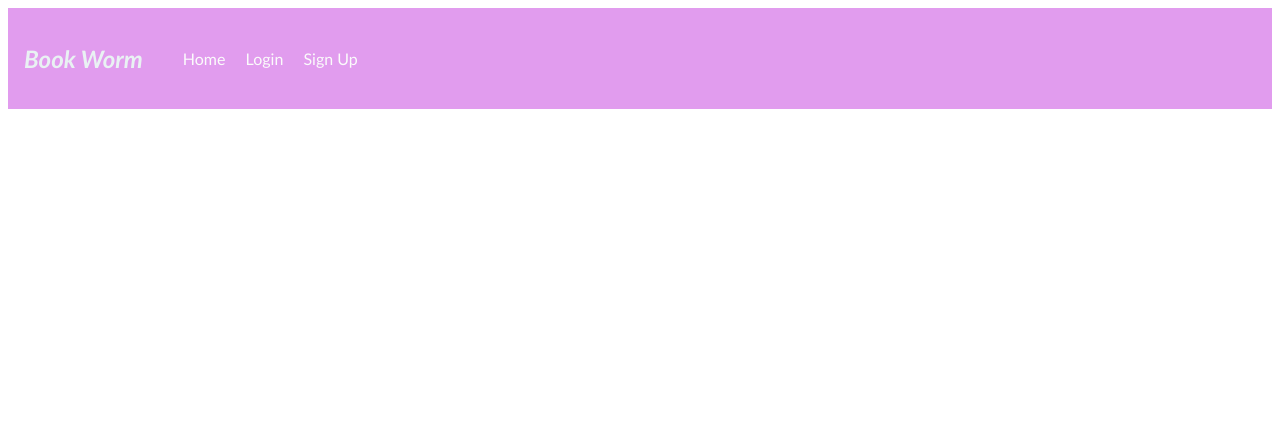
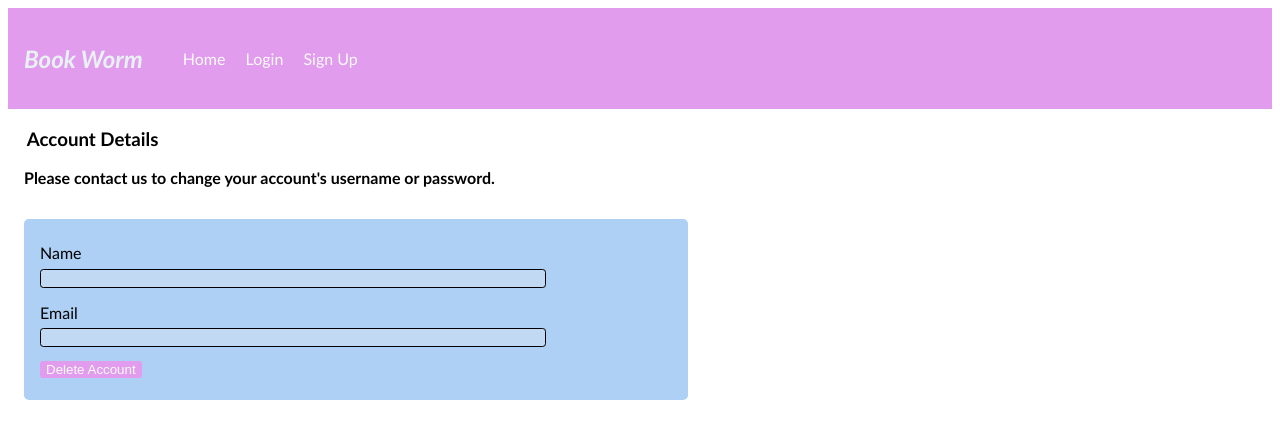
Before and after one commit to msteenstu/3024-Final-Project, a Flask app: template templates/user_account.html in a window 1280 px wide. Shown: the top 439 px of the page. Run offline with Flask 3, Linux system fonts and the light colour scheme; the template is opened without the code that fills it, so the values that code supplies are empty.

Commit message:
Completed delete user functionality and updated models to prevent relationship issues with deletion.

```diff
--- a/src/app/routes.py
+++ b/src/app/routes.py
@@ -76,7 +76,7 @@ def login():
                 return render_template('login.html')
 
             try:
-                user = query_user(form_email)
+                user = query_user_by_email(form_email)
                 _, user_password_hash = hash_user_password(form_password)
                 if user \
                 and user_password_hash  == user.password:
@@ -100,15 +100,27 @@ def logout():
     flash('Successfully logged out, see you next time!')
     return redirect(url_for('index'))
 
-@app.route('/user/account', methods=['GET', 'POST'])
+@app.route('/user/account', methods=['GET'])
 @login_required
 def view_account():
-    return render_template('user_account.html')
+    user = query_user_by_id(current_user.id)
+    return render_template('user_account.html', user = user)
 
 @app.route('/user/delete', methods=['POST'])
 @login_required
 def delete_account():
-    return redirect(url_for('index'))
+    if request.method == 'POST':
+        user_id = current_user.id
+        try:
+            delete_user_account(user_id)
+        except Exception:
+            print(traceback.format_exc())
+            flash('An error occurred while deleting account.')
+            db.session.rollback()
+            return redirect(url_for('view_account'))
+
+        flash('Account deleted successfully, we are sorry to see you go!')
+        return redirect(url_for('index'))
 
 @app.route('/user/books', methods=['GET','POST'])
 @login_required
--- a/static/styles.css
+++ b/static/styles.css
@@ -39,7 +39,7 @@ main {
     margin: 2em auto;
 }
 
-h3 {
+h3, h4 {
     margin: 1em;
 }
 
--- a/templates/user_account.html
+++ b/templates/user_account.html
@@ -1,5 +1,19 @@
 {% extends 'base.html' %}
+{% block header %}
+    {{ super() }}
+{% endblock %}
 {% block main %}
+    <h3>Account Details</h3>
+    <h4>Please contact us to change your account's username or password.</h4>
+    <div class="generic-form">
+        <form method="post" action="{{ url_for('delete_account') }}">
+            <label>Name</label>
+            <input type="text" name="name" value="{{user.name}}" disabled>
+            <label>Email</label>
+            <input type="text" name="email" value="{{user.email}}" disabled>
+            <button type="submit">Delete Account</button>
+        </form>
 
+    </div>
 
 {% endblock %}
--- a/templates/view_order.html
+++ b/templates/view_order.html
@@ -43,7 +43,7 @@
     {% endif %}
 
     <a href="{{ url_for('view_order_list') }}">
-        <button> Back to Orders Page </button>
+        <button type="button"> Back to Orders Page </button>
     </a>
 
 {% endblock %}
--- a/templates/view_order_list.html
+++ b/templates/view_order_list.html
@@ -22,7 +22,7 @@
             <td> {{ "$%.2f" | format(invoice.order_total) }} </td>
             <td>
                 <a href="{{ url_for('view_order', invoice_id = invoice.id) }}">
-                    <button>View Order Invoice</button>
+                    <button type="button">View Order Invoice</button>
                 </a>
             </td>
         </tr>
@@ -31,7 +31,7 @@
 
 
     {% else %}
-        <p>You have not placed an order yet.</p>
+        <h4>You have not placed an order yet.</h4>
     {% endif %}
 
 {% endblock %}
```
Also changed, not shown: src/app/models.py (+7 -2 lines), src/app/user_operations.py (+17 -4 lines).
